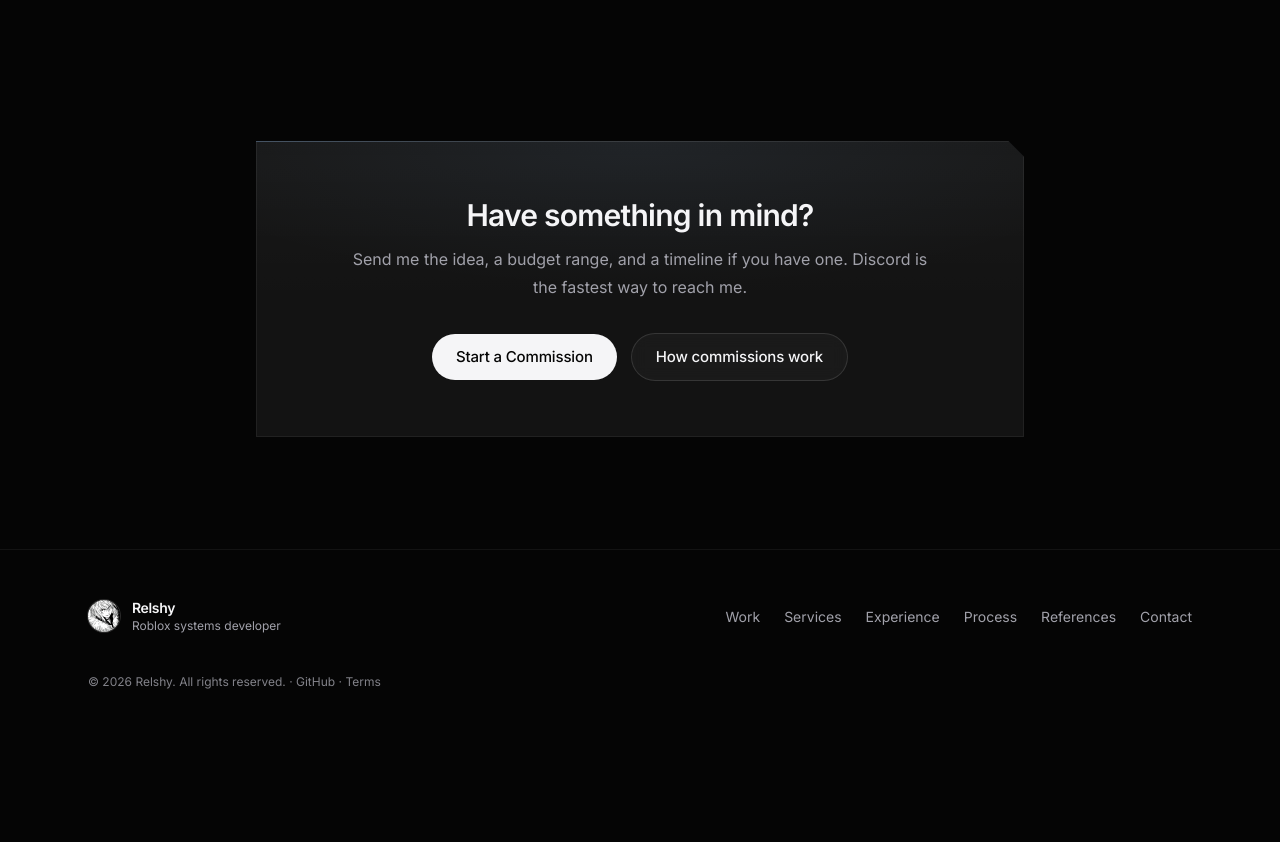
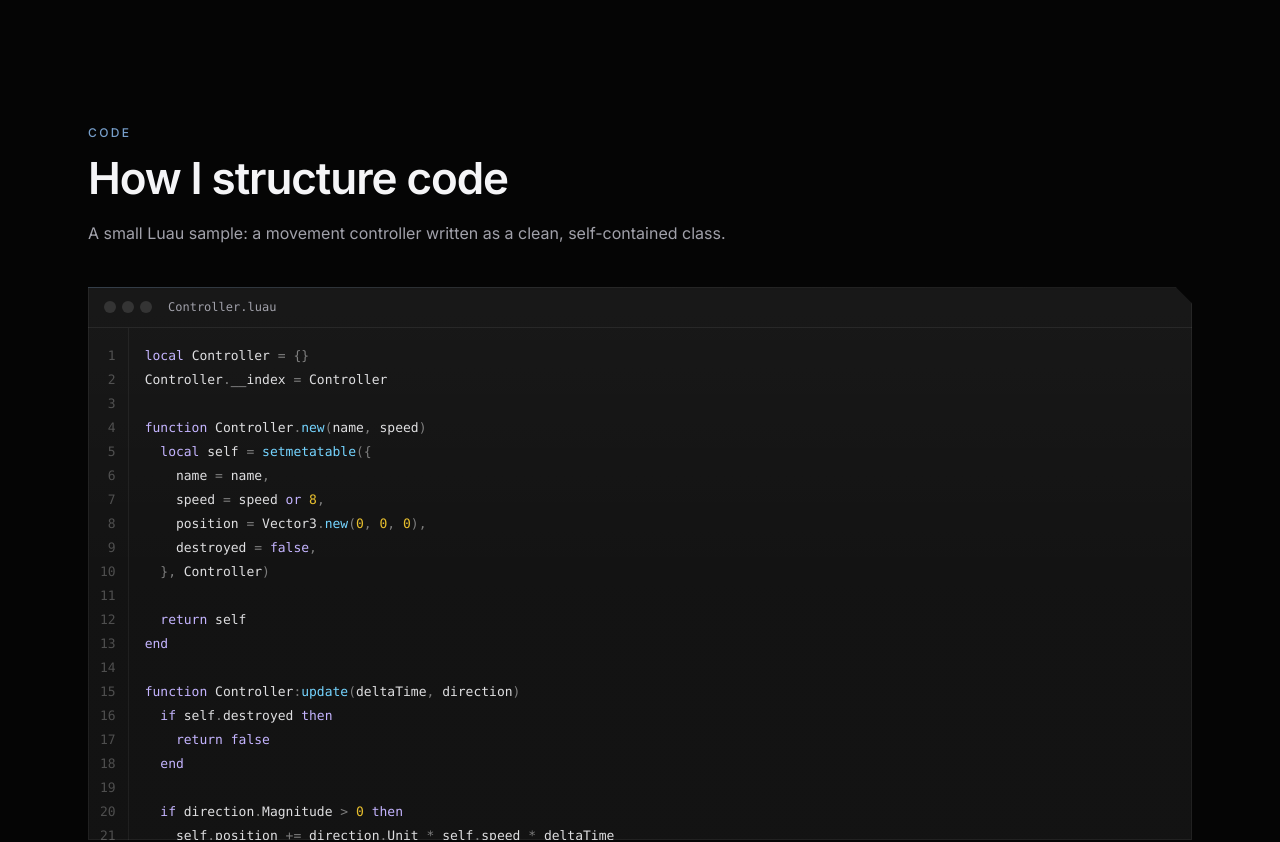
Before and after one commit to Relshy/portfolio, a Next.js app in the folder site/: page / in a window 1280 px wide. Shown: the part 1240-2082 px from the top of the page. Before the commit the page ends 1978 px from the top, so only its background shows below. Built offline with nearby package versions, Linux system fonts and the light colour scheme.

Commit message:
Add syntax-highlighted code sample to home page
Static Luau "editor" panel (window chrome, line numbers, build-time
highlighting, no client JS) showing an OOP Controller class. Placed
between the Services teaser and the contact CTA.

```diff
--- a/site/app/page.tsx
+++ b/site/app/page.tsx
@@ -1,5 +1,6 @@
 import Link from "next/link";
 import { Card } from "@/components/Card";
+import { CodeSample } from "@/components/CodeSample";
 import { Hero } from "@/components/Hero";
 import { Reveal } from "@/components/Reveal";
 import { SectionHeading } from "@/components/SectionHeading";
@@ -81,6 +82,8 @@ export default function Home() {
         </div>
       </section>
 
+      <CodeSample />
+
       <section className="py-20 sm:py-28">
         <div className="mx-auto max-w-6xl px-6">
           <Reveal>
--- /dev/null
+++ b/site/components/CodeSample.tsx
@@ -0,0 +1,166 @@
+import { Reveal } from "./Reveal";
+import { SectionHeading } from "./SectionHeading";
+
+const code = `local Controller = {}
+Controller.__index = Controller
+
+function Controller.new(name, speed)
+\tlocal self = setmetatable({
+\t\tname = name,
+\t\tspeed = speed or 8,
+\t\tposition = Vector3.new(0, 0, 0),
+\t\tdestroyed = false,
+\t}, Controller)
+
+\treturn self
+end
+
+function Controller:update(deltaTime, direction)
+\tif self.destroyed then
+\t\treturn false
+\tend
+
+\tif direction.Magnitude > 0 then
+\t\tself.position += direction.Unit * self.speed * deltaTime
+\tend
+
+\treturn true
+end
+
+function Controller:getPosition()
+\treturn self.position
+end
+
+function Controller:destroy()
+\tself.destroyed = true
+end
+
+function Controller:__tostring()
+\treturn string.format(
+\t\t"Controller{name=%s, speed=%.1f, destroyed=%s}",
+\t\tself.name,
+\t\tself.speed,
+\t\ttostring(self.destroyed)
+\t)
+end
+
+local blueFish = Controller.new("Blue Fish", 10)
+local goldFish = Controller.new("Gold Fish", 6)
+
+blueFish:update(0.5, Vector3.new(1, 0, 0))
+goldFish:update(0.5, Vector3.new(0, 0, -1))
+
+print(blueFish)
+print("Blue Fish position:", blueFish:getPosition())
+
+print(goldFish)
+print("Gold Fish position:", goldFish:getPosition())
+
+blueFish:destroy()
+print("After destroy:", blueFish)`;
+
+const KEYWORDS = new Set([
+  "local", "function", "end", "if", "then", "else", "elseif", "return",
+  "for", "in", "while", "do", "and", "or", "not", "nil", "true", "false",
+  "break", "repeat", "until",
+]);
+
+const tokenClass: Record<string, string> = {
+  com: "text-white/35 italic",
+  str: "text-emerald-300/90",
+  num: "text-amber-300/90",
+  kw: "text-violet-300",
+  fn: "text-sky-300",
+  word: "text-ink/90",
+  punct: "text-white/45",
+  ws: "",
+};
+
+type Token = { t: keyof typeof tokenClass; v: string };
+
+/** Minimal Luau tokenizer, run at build time. The snippet has no block
+ *  comments or multi-line strings, so per-line tokenizing is safe. */
+function tokenize(line: string): Token[] {
+  const re =
+    /(\s+)|(--.*)|("(?:\\.|[^"\\])*"|'(?:\\.|[^'\\])*')|(\d+(?:\.\d+)?)|([A-Za-z_]\w*)|([^\sA-Za-z0-9_])/g;
+  const raw: Token[] = [];
+  let m: RegExpExecArray | null;
+  while ((m = re.exec(line))) {
+    if (m[1]) raw.push({ t: "ws", v: m[1] });
+    else if (m[2]) raw.push({ t: "com", v: m[2] });
+    else if (m[3]) raw.push({ t: "str", v: m[3] });
+    else if (m[4]) raw.push({ t: "num", v: m[4] });
+    else if (m[5]) raw.push({ t: "word", v: m[5] });
+    else raw.push({ t: "punct", v: m[6] });
+  }
+
+  // Words become keywords, or function color when followed by "(".
+  return raw.map((tok, i) => {
+    if (tok.t !== "word") return tok;
+    if (KEYWORDS.has(tok.v)) return { ...tok, t: "kw" };
+    let j = i + 1;
+    while (j < raw.length && raw[j].t === "ws") j++;
+    if (j < raw.length && raw[j].v === "(") return { ...tok, t: "fn" };
+    return tok;
+  });
+}
+
+export function CodeSample() {
+  const lines = code.split("\n");
+
+  return (
+    <section className="py-20 sm:py-24">
+      <div className="mx-auto max-w-6xl px-6">
+        <SectionHeading
+          align="left"
+          eyebrow="Code"
+          title="How I structure code"
+          subtitle="A small Luau sample: a movement controller written as a clean, self-contained class."
+        />
+
+        <Reveal delay={0.1} className="mt-10">
+          <div className="card overflow-hidden">
+            <div className="flex items-center gap-2 border-b border-white/[0.07] px-4 py-3">
+              <span aria-hidden className="flex gap-1.5">
+                <span className="h-3 w-3 rounded-full bg-white/12" />
+                <span className="h-3 w-3 rounded-full bg-white/12" />
+                <span className="h-3 w-3 rounded-full bg-white/12" />
+              </span>
+              <span className="ml-2 font-mono text-xs text-mute">
+                Controller.luau
+              </span>
+            </div>
+
+            <div className="max-h-[32rem] overflow-auto">
+              <div className="flex min-w-full font-mono text-[0.8125rem] leading-6 [tab-size:2]">
+                <div
+                  aria-hidden
+                  className="select-none border-r border-white/[0.06] px-3 py-4 text-right text-white/25"
+                >
+                  {lines.map((_, i) => (
+                    <div key={i}>{i + 1}</div>
+                  ))}
+                </div>
+                <div className="flex-1 px-4 py-4">
+                  {lines.map((line, i) => (
+                    <div key={i} className="whitespace-pre">
+                      {line === "" ? (
+                        " "
+                      ) : (
+                        tokenize(line).map((tok, j) => (
+                          <span key={j} className={tokenClass[tok.t]}>
+                            {tok.v}
+                          </span>
+                        ))
+                      )}
+                    </div>
+                  ))}
+                </div>
+              </div>
+            </div>
+          </div>
+        </Reveal>
+      </div>
+    </section>
+  );
+}
```
